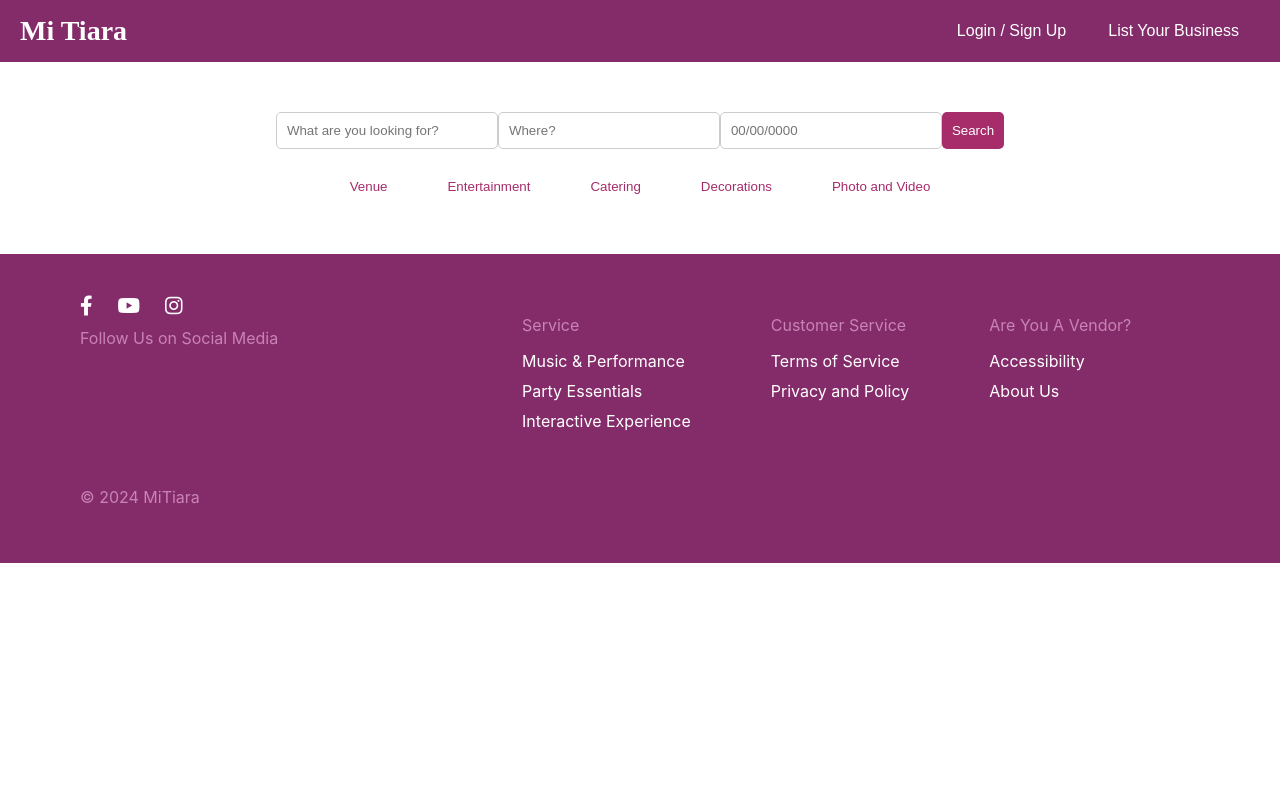
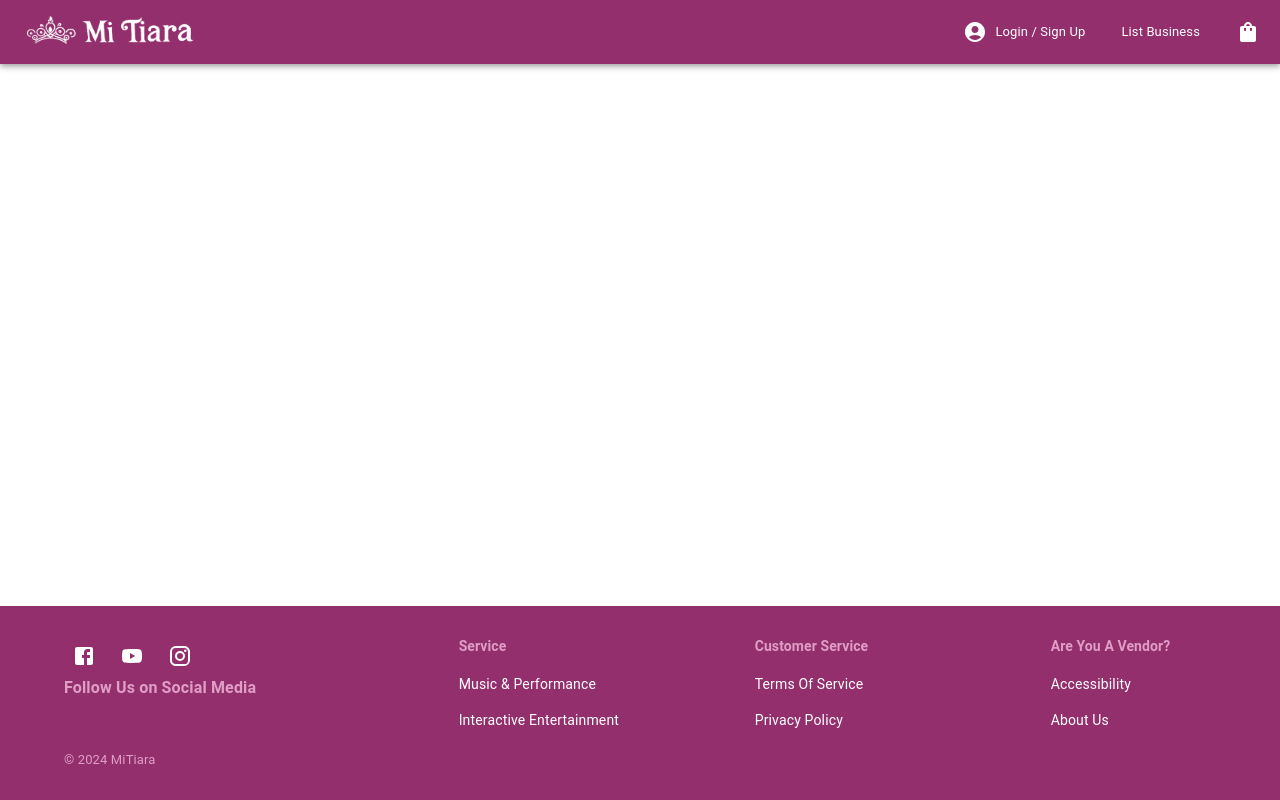
Before and after one commit to josephperez416/tiarafrontend, a React (Create React App) app in the folder TiaraFront/: page / in a window 1280 px wide. Built offline with nearby package versions, Linux system fonts and the light colour scheme.

Commit message:
Updated Header & Footer to Material UI

```diff
--- a/TiaraFront/src/App.js
+++ b/TiaraFront/src/App.js
@@ -1,34 +1,33 @@
 import React, { Component } from "react";
 import { Route, NavLink, Routes, HashRouter } from "react-router-dom";
-
 import Home from "./Home";
 import Header from "./Header";
 import Footer from "./Footer";
+import {styled} from '@mui/material/styles';
 
 
-class App extends Component {
-render() {
+const PageContainer = styled('div')({
+  display: 'flex',
+  flexDirection: 'column',
+  minHeight: '100vh',
+});
+
+const ContentWrapper = styled('div')({
+  flexGrow: 1,
+});
+
+function App() {
   return (
-    // <HashRouter>
-    //   <div className="App">
-    //     <h1>A Simple SPA made using React</h1>
-    //     <ul className="header">
-    //       <li><NavLink to="/">Home</NavLink></li>
-    //     </ul>
-    //     <div className="content">
-    //       <Routes>
-    //         <Route exact path="/" element={<Home />}></Route>
-
-    //       </Routes>
-    //     </div>
-    //   </div>
-    // </HashRouter>
-    <div className = "App">
-      <Header/>
-      <Footer/>
-    </div>
-
+      <HashRouter>
+        <PageContainer>
+        <Header/>
+        <ContentWrapper>
+          {/* Future content goes here */}
+        </ContentWrapper>
+        <Footer/>
+      </PageContainer>
+      </HashRouter>
   );
 }
-}
+
 export default App;
--- a/TiaraFront/src/Footer.css
+++ /dev/null
@@ -1,78 +0,0 @@
-.footer{
-    background-color: #842c6a;
-    color: white;
-    padding: 40px 80px;
-}
-
-.footer-top {
-    display: flex;
-    justify-content: space-between;
-    align-items: flex-start;
-}
-
-.social-media{
-    flex: 1;
-    vertical-align: middle;
-}
-
-.social-media p {
-    margin-top: 5px;
-    font-size: 16px;
-    color: #c983b4;
-
-}
-
-.social-icons{
-    display: flex;
-    gap: 25px;
-    margin-bottom: 10px;
-}
-
-.social-icons a {
-    color: white;
-    font-size: 20px;
-    text-decoration: none;
-}
-
-
-.footer-links{
-    flex: 2;
-    display: flex;
-    justify-content: center;
-    gap: 80px;
-    text-align: left;
-}
-
-.footer-col h4{
-    font-size: 16px;
-    margin-bottom: 10px;
-    font-weight: normal;
-    color: #c983b4;
-}
-
-.footer-col ul{
-    list-style-type: none;
-    padding: 0;
-}
-
-.footer-col ul li{
-    margin-bottom: 10px;
-}
-
-.footer-col ul li a{
-    color: white;
-    text-decoration: none;
-    font-size: 16px;
-}
-
-.footer-col ul li a:hover{
-    text-decoration: underline;
-}
-
-.footer-bottom{
-    text-align: left;
-    font-size: 16px;
-    margin-top: 40px;
-    color: #c983b4;
-
-}
--- a/TiaraFront/src/Footer.js
+++ b/TiaraFront/src/Footer.js
@@ -1,49 +1,74 @@
 import React from 'react';
-import './Footer.css';
+import { Box, Container, Grid, Typography, Link, IconButton } from '@mui/material';
+import { Facebook, YouTube, Instagram } from '@mui/icons-material';
 
 const Footer = () => {
-    return (
-        <footer className = "footer">
-            <div className = "footer-top">
-                <div className = "social-media">
-                    <div className = "social-icons">
-                        <a href = "#"><i className = "fab fa-facebook-f"></i></a>
-                        <a href = "#"><i className = "fab fa-youtube"></i></a>
-                        <a href = "#"><i className = "fab  fa-instagram"></i></a>
-                    </div>
-                    <p>Follow Us on Social Media</p>
-                </div>
-                <div className = "footer-links">
-                    <div className = "footer-col">
-                        <h4>Service</h4>
-                        <ul>
-                            <li><a href = "#">Music & Performance</a></li>
-                            <li><a href = "#">Party Essentials</a></li>
-                            <li><a href = "#">Interactive Experience</a></li>
-                        </ul>
-                    </div>
-                    <div className = "footer-col">
-                        <h4>Customer Service</h4>
-                        <ul>
-                            <li><a href = "#">Terms of Service</a></li>
-                            <li><a href = "#">Privacy and Policy</a></li>
-                        </ul>
-                    </div>
-                    <div className = "footer-col">
-                        <h4>Are You A Vendor?</h4>
-                        <ul>
-                            <li><a href = "#">Accessibility</a></li>
-                            <li><a href = "#">About Us</a></li>
-                        </ul>
-                    </div>
-                </div>
-            </div>
+  return (
+    <Box sx={{ backgroundColor: '#932F6D', color: 'white', padding: '30px 20px', fontSize:'11px'}}>
+      <Container maxWidth='lg'>
+        <Grid container spacing={4}>
+          <Grid item xs={12} md={4} sx={{ textAlign: { xs: 'center', md: 'left' } }}>
+            <Box sx={{ display: 'flex', justifyContent: { xs: 'center', md: 'left' }, gap: 1 }}>
+              <IconButton href="#" color="inherit" aria-label="Facebook">
+                <Facebook />
+              </IconButton>
+              <IconButton href="#" color="inherit" aria-label="YouTube">
+                <YouTube />
+              </IconButton>
+              <IconButton href="#" color="inherit" aria-label="Instagram">
+                <Instagram />
+              </IconButton>
+            </Box>
+            <Typography variant="body1" sx={{ color: '#E09EC7', fontSize: '16px', fontWeight: 'bold'}}>
+              Follow Us on Social Media
+            </Typography>
+          </Grid>
 
-            <div className = "footer-bottom">
-                <p>© 2024 MiTiara</p>
-            </div>
-        </footer>
-    );
+          <Grid item xs={12} md={3} sx={{ textAlign: { xs: 'center', md: 'left' } }}>
+            <Typography variant="subtitle2" sx={{ fontWeight: 'bold', mb: 2, color: '#E09EC7'}}>
+              Service
+            </Typography>
+            <Link href="#" color="inherit" underline="none">
+              <Typography variant="body2" mb={2}>Music & Performance</Typography>
+            </Link>
+            <Link href="#" color="inherit" underline="none">
+              <Typography variant="body2" mb={2}>Interactive Entertainment</Typography>
+            </Link>
+          </Grid>
+
+          <Grid item xs={12} md={3} sx={{ textAlign: { xs: 'center', md: 'left'} }}>
+            <Typography variant="subtitle2" sx={{ fontWeight: 'bold', mb: 2, color: '#E09EC7'}}>
+              Customer Service
+            </Typography>
+            <Link href="#" color="inherit" underline="none">
+              <Typography variant="body2" mb={2}>Terms Of Service</Typography>
+            </Link>
+            <Link href="#" color="inherit" underline="none">
+              <Typography variant="body2" mb={2}>Privacy Policy</Typography>
+            </Link>
+          </Grid>
+
+          <Grid item xs={12} md={2} sx={{ textAlign: { xs: 'center', md: 'left'} }}>
+            <Typography variant="subtitle2" sx={{ fontWeight: 'bold', mb: 2, color: '#E09EC7'}}>
+              Are You A Vendor?
+            </Typography>
+            <Link href="#" color="inherit" underline="none">
+              <Typography variant="body2" mb={2}>Accessibility</Typography>
+            </Link>
+            <Link href="#" color="inherit" underline="none">
+              <Typography variant="body2" mb={2}>About Us</Typography>
+            </Link>
+          </Grid>
+        </Grid>
+
+        <Box sx={{ textAlign: 'left', marginTop: '5px'}}>
+          <Typography variant="body2" sx={{ fontSize: '13px', color: '#E09EC7'}}>
+            &copy; 2024 MiTiara
+          </Typography>
+        </Box>
+      </Container>
+    </Box>
+  );
 };
 
 export default Footer;
--- a/TiaraFront/src/Header.css
+++ /dev/null
@@ -1,75 +0,0 @@
-.header{
-    font-family: "Arial, sans-serif";
-}
-
-.header-menu{
-    display: flex;
-    justify-content: space-between;
-    align-items: center;
-    padding: 15px 20px;
-    background-color: #842c6a;
-    color: #ffffff;
-}
-
-.logo{
-    font-size: 28px;
-    font-weight: bold;
-}
-
-
-.auth-buttons button{
-    background: none;
-    border: none;
-    color: #ffffff;
-    font-size: 16px;
-    cursor: pointer;
-    margin: 0 15px;
-}
-
-.header-main{
-    /* background-image: url("path-to-image.jpg"); */
-    background-size: cover;
-    background-position: center;
-    padding: 50px 0;
-    color: #ffffff;
-    text-align: center;
-}
-
-.search-bar{
-    display: flex;
-    justify-content:  center;
-    grid: 10px;
-    margin-bottom: 20px;
-}
-
-.search-bar input {
-    padding: 10px;
-    border: 1px solid #ccc;
-    border-radius: 5px;
-    width: 200px;
-}
-
-.search-button{
-    padding: 10px;
-    border: none;
-    background-color: #a62c6a;
-    color: #ffffff;
-    border-radius: 5px;
-    cursor: pointer;
-
-}
-
-.categories{
-    display: flex;
-    justify-content: center;
-    gap: 20px;
-}
-
-.categories button{
-    background-color: #ffffff;
-    color: #a62c6a;
-    padding: 10px 20px;
-    border: none;
-    border-radius: 5px;
-    cursor: pointer;
-}
--- a/TiaraFront/src/Header.js
+++ b/TiaraFront/src/Header.js
@@ -1,34 +1,52 @@
 import React from 'react';
-import './Header.css';
+import { AppBar, Toolbar, IconButton, Typography, Button } from '@mui/material';
+import AccountCircleIcon from '@mui/icons-material/AccountCircle';
+import ShoppingBagIcon from '@mui/icons-material/ShoppingBag';
+import { styled } from '@mui/material/styles';
 
-const Header = () => {
-    return (
-        <header className="header">
-            <div className="header-menu">
-                <div className="logo"> Mi Tiara</div>
-                <div className="auth-buttons">
-                    <button>Login / Sign Up</button>
-                    <button>List Your Business</button>
-                </div>
-            </div>
-            <div className = "header-main">
-                <div className = "search-bar">
-                    <input type = "text" placeholder = "What are you looking for?" />
-                    <input type = "text" placeholder = "Where?" />
-                    <input type = "text" placeholder = "00/00/0000" />
-                    <button className = "search-button">Search</button>
-                </div>
+const CustomAppBar = styled(AppBar)(({ theme }) => ({
+  backgroundColor: '#932F6D',
+}));
 
-                <div className = "categories">
-                    <button>Venue</button>
-                    <button>Entertainment</button>
-                    <button>Catering</button>
-                    <button>Decorations</button>
-                    <button>Photo and Video</button>
-                </div>
-            </div>
-        </header>
-    );
-};
+const Title = styled('div')(({ theme }) => ({
+  flexGrow: 1,
+  display: 'flex',
+  alignItems: 'center',
+}));
 
-export default Header;
+const Logo = styled('img')(({ theme }) => ({
+  marginRight: theme.spacing(2),
+  height: '45px',
+  width: 'auto',
+  filter: 'grayscale(1) brightness(4)',
+}));
+
+const Buttons = styled('div')(({ theme }) => ({
+  display: 'flex',
+  alignItems: 'center',
+}));
+
+
+export default function Header() {
+  return (
+    <CustomAppBar position="static">
+      <Toolbar>
+        <Title>
+        <Logo src="\Tiara_logo.png" alt="Mi Tiara Logo" />
+        </Title>
+        <Buttons>
+          <IconButton edge="end" sx={{ color: '#fff', display: 'flex', alignItems: 'center'}} aria-label="login-signup">
+            <AccountCircleIcon sx={{marginRight: 1}}/>
+            <Typography variant="body1" fontSize={'13px'}>Login / Sign Up</Typography>
+          </IconButton>
+          <IconButton edge="end" sx={{color: '#fff', display: 'flex', alignItems: 'center', marginLeft: 4}} aria-label="list-business">
+            <Typography variant="body1" fontSize={'13px'}>List Business</Typography>
+          </IconButton>
+          <IconButton edge="end" sx={{ color: '#fff', marginLeft:4 }} aria-label="shopping-bag">
+            <ShoppingBagIcon />
+          </IconButton>
+        </Buttons>
+      </Toolbar>
+    </CustomAppBar>
+  );
+}
```
Also changed, not shown: TiaraFront/package.json (+9 -4 lines), TiaraFront/public/Tiara_logo.png (added), 16 other files (tests, documents, lock files or other folders).
